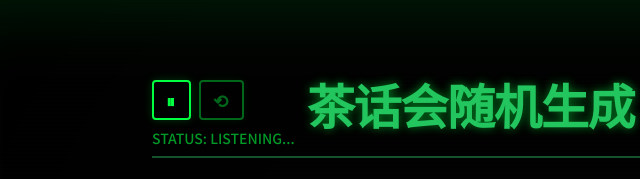
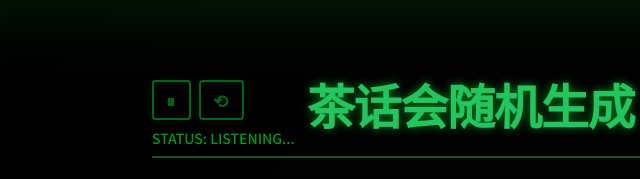
Before and after one commit to Litmeb/random_linbaiovo, a plain HTML site: page index.html in a window 1280 px wide. Shown: the top 179 px of the page, 72-712 px from the left. Drawn offline with nearby package versions, Linux system fonts and the light colour scheme; a web font is replaced by a local one.

Commit message:
Update index.html to enhance pause button functionality by adding disabled state and visual cues. Ensure consistent behavior for enabling and disabling buttons during game state changes.

```diff
--- a/index.html
+++ b/index.html
@@ -116,7 +116,7 @@
             <div class="flex items-start gap-3">
                 <div class="flex flex-col gap-2">
                     <div class="flex gap-2">
-                        <button id="pause-btn" class="cyber-btn px-3 py-1 text-base md:text-lg rounded" title="暂停">⏸</button>
+                        <button id="pause-btn" class="cyber-btn px-3 py-1 text-base md:text-lg rounded opacity-40 cursor-not-allowed" title="暂停" disabled>⏸</button>
                         <button id="restart-btn" class="cyber-btn px-3 py-1 text-base md:text-lg rounded" title="重开">⟲</button>
                     </div>
                     <div class="text-xs md:text-sm opacity-60">
@@ -754,6 +754,8 @@
             choiceNanoi.classList.remove('hidden');
             restartBtn.disabled = false;
             restartBtn.classList.remove('opacity-40', 'cursor-not-allowed');
+            pauseBtn.disabled = false;
+            pauseBtn.classList.remove('opacity-40', 'cursor-not-allowed');
             startRound();
         });
 
@@ -767,6 +769,8 @@
             setChoicesEnabled(false);
             restartBtn.disabled = true;
             restartBtn.classList.add('opacity-40', 'cursor-not-allowed');
+            pauseBtn.disabled = true;
+            pauseBtn.classList.add('opacity-40', 'cursor-not-allowed');
         }
 
         // 初始化
```
